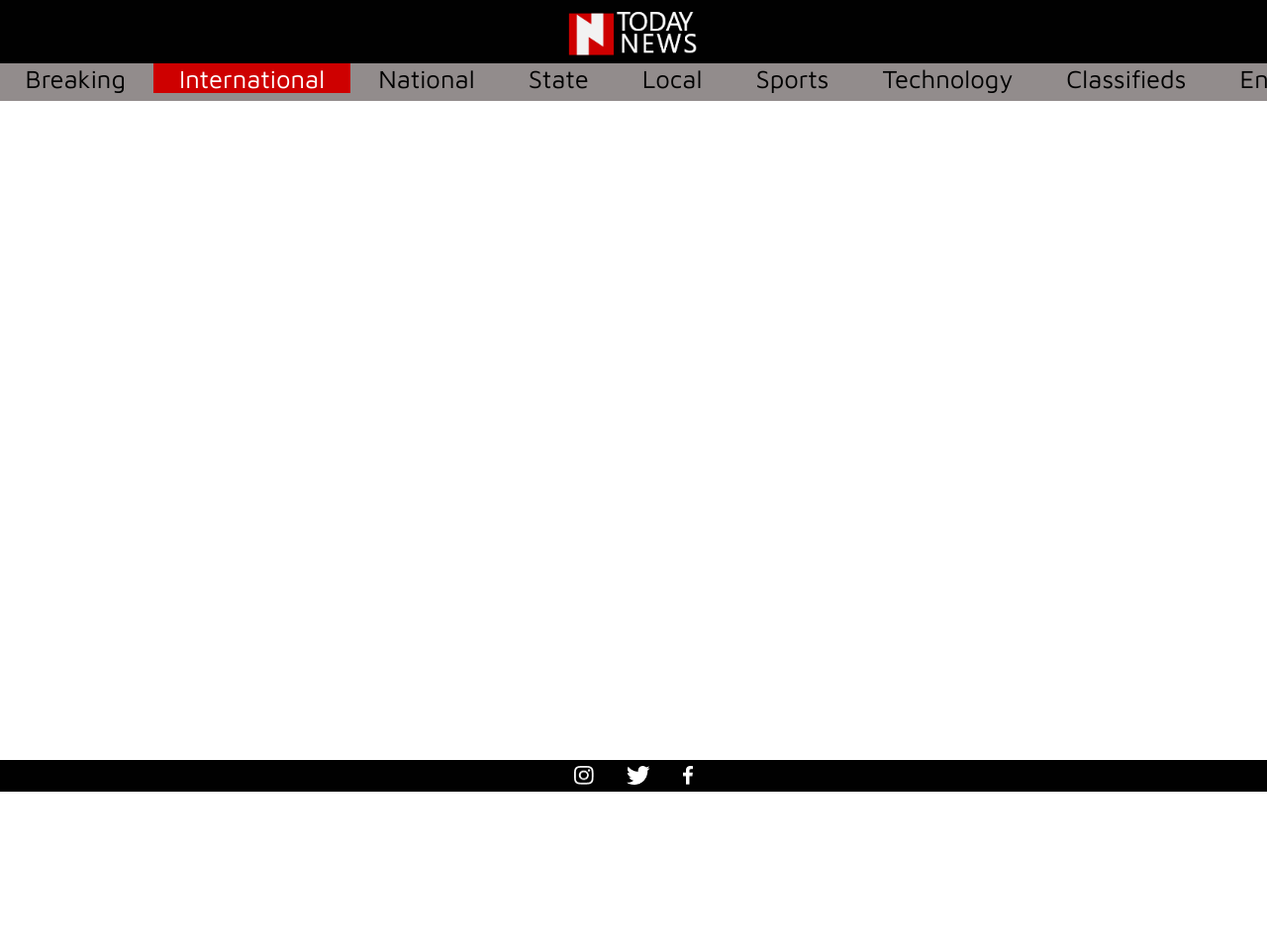
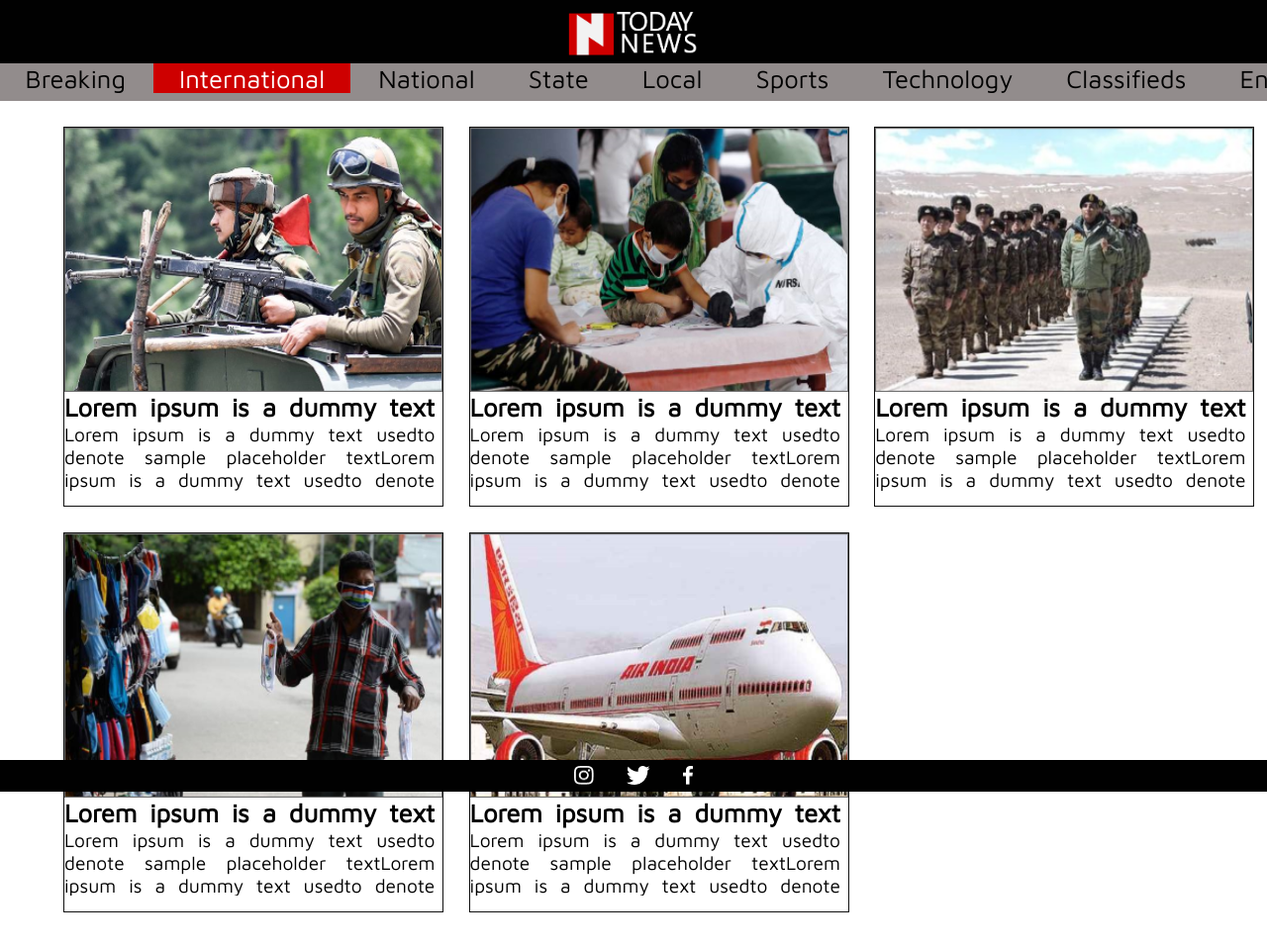
Before and after one commit to glen-s-abraham/NewsApp, a plain HTML site: page index.html in a window 1280 px wide. Shown: the whole page at 99% size. Before the commit the page ends 800 px from the top, so only its background shows below. Drawn offline with Linux system fonts and the light colour scheme.

Commit message:
news cards completed

```diff
--- /dev/null
+++ b/css/query.css
@@ -0,0 +1,9 @@
+@media only screen and (max-width: 600px) {
+  .list{
+  	width: 100%;
+  	grid-template-columns:auto;
+  	padding: 4rem;
+
+  }
+
+}
--- a/css/style.css
+++ b/css/style.css
@@ -12,6 +12,11 @@
 body{
 	font-family: 'Maven Pro',Arial;
 	font-size: 10px;
+}
+header{
+	position: fixed;
+	top:0;
+	width: 100vw;
 }
 
 .header{
@@ -78,8 +83,52 @@
 	color: #FFFFFF;
 	background-color: #CE0000;
 }
+.list{
+
+	margin:8rem auto;
+	width: 90%;
+	display:grid;
+	grid-template-columns:auto auto auto;
+	grid-row-gap: 1.6rem;
+	grid-column-gap: 1.6rem;
+
+
+}
+.card{
+	height: 24rem;
+	width: 24rem;
+	float: left;
+	border: 1px solid #101010;
+
+}
+.card__image_container{
+	width: 100%;
+	height:70%;
+	background-color: grey;
+	object-fit: cover;
+}
+.card__image{
+	width:100%;
+	height: 100%;
+
+}
+.card__title_container{
+	text-align: justify;
+	width:98%;
+	height:8%;
+	overflow: hidden;
+	font-size: 0.8rem;
+}
+.card__descreption_container{
+	text-align: justify;
+	width:98%;
+	height:18%;
+	font-size:1.2rem;
+	overflow: hidden;
+}
 .footer{
-  position: absolute;
+  position: fixed;
+  left: 0;
   bottom: 0;
   width: 100%;
   height: 2rem;
--- a/index.html
+++ b/index.html
@@ -3,6 +3,7 @@
 <head>
 	<title>NewsApp</title>
 	<link rel="stylesheet" type="text/css" href="css/style.css">
+	<link rel="stylesheet" type="text/css" href="css/query.css">
 	<link rel="stylesheet" href="https://fonts.googleapis.com/css?family=Maven Pro">
 </head>
 <body>
@@ -26,6 +27,67 @@
 		</ul>
 	</nav>
 	</header>
+	<div class="list">
+		<div class="card">
+			<div class="card__image_container">
+				<img src="img/1.png" class="card__image">
+			</div>
+			<div class="card__title_container">
+				<h1>Lorem ipsum is a dummy text usedto denote sample placeholder textLorem ipsum is a dummy text usedto denote sample placeholder text</h6>
+			</div>
+			<div class="card__descreption_container">
+				<p>Lorem ipsum is a dummy text usedto denote sample placeholder textLorem ipsum is a dummy text usedto denote sample placeholder text</p>
+			</div>
+		</div>
+		<div class="card">
+			<div class="card__image_container">
+				<img src="img/2.png" class="card__image">
+			</div>
+			<div class="card__title_container">
+				<h1>Lorem ipsum is a dummy text usedto denote sample placeholder textLorem ipsum is a dummy text usedto denote sample placeholder text</h6>
+			</div>
+			<div class="card__descreption_container">
+				<p>Lorem ipsum is a dummy text usedto denote sample placeholder textLorem ipsum is a dummy text usedto denote sample placeholder text</p>
+			</div>
+		</div>
+		<div class="card">
+			<div class="card__image_container">
+				<img src="img/3.png" class="card__image">
+			</div>
+			<div class="card__title_container">
+				<h1>Lorem ipsum is a dummy text usedto denote sample placeholder textLorem ipsum is a dummy text usedto denote sample placeholder text</h6>
+			</div>
+			<div class="card__descreption_container">
+				<p>Lorem ipsum is a dummy text usedto denote sample placeholder textLorem ipsum is a dummy text usedto denote sample placeholder text</p>
+			</div>
+		</div>
+		<div class="card">
+			<div class="card__image_container">
+				<img src="img/4.png" class="card__image">
+			</div>
+			<div class="card__title_container">
+				<h1>Lorem ipsum is a dummy text usedto denote sample placeholder textLorem ipsum is a dummy text usedto denote sample placeholder text</h6>
+			</div>
+			<div class="card__descreption_container">
+				<p>Lorem ipsum is a dummy text usedto denote sample placeholder textLorem ipsum is a dummy text usedto denote sample placeholder text</p>
+			</div>
+		</div>
+		<div class="card">
+			<div class="card__image_container">
+				<img src="img/5.png" class="card__image">
+			</div>
+			<div class="card__title_container">
+				<h1>Lorem ipsum is a dummy text usedto denote sample placeholder textLorem ipsum is a dummy text usedto denote sample placeholder text</h6>
+			</div>
+			<div class="card__descreption_container">
+				<p>Lorem ipsum is a dummy text usedto denote sample placeholder textLorem ipsum is a dummy text usedto denote sample placeholder text</p>
+			</div>
+		</div>
+
+
+
+
+	</div>
 	<footer class="footer">
 
 			<img src="img/insta.png" class="footer__container_logo">
```
Also changed, not shown: master.html (added, +42 -0 lines), img/1.png (added), img/2.png (added), img/3.png (added), img/4.png (added), img/5.png (added), img/Path 38@2x.png (deleted), img/Path 39@2x.png (deleted), img/Path 40@2x.png (deleted), img/logo@2x.png (deleted).
